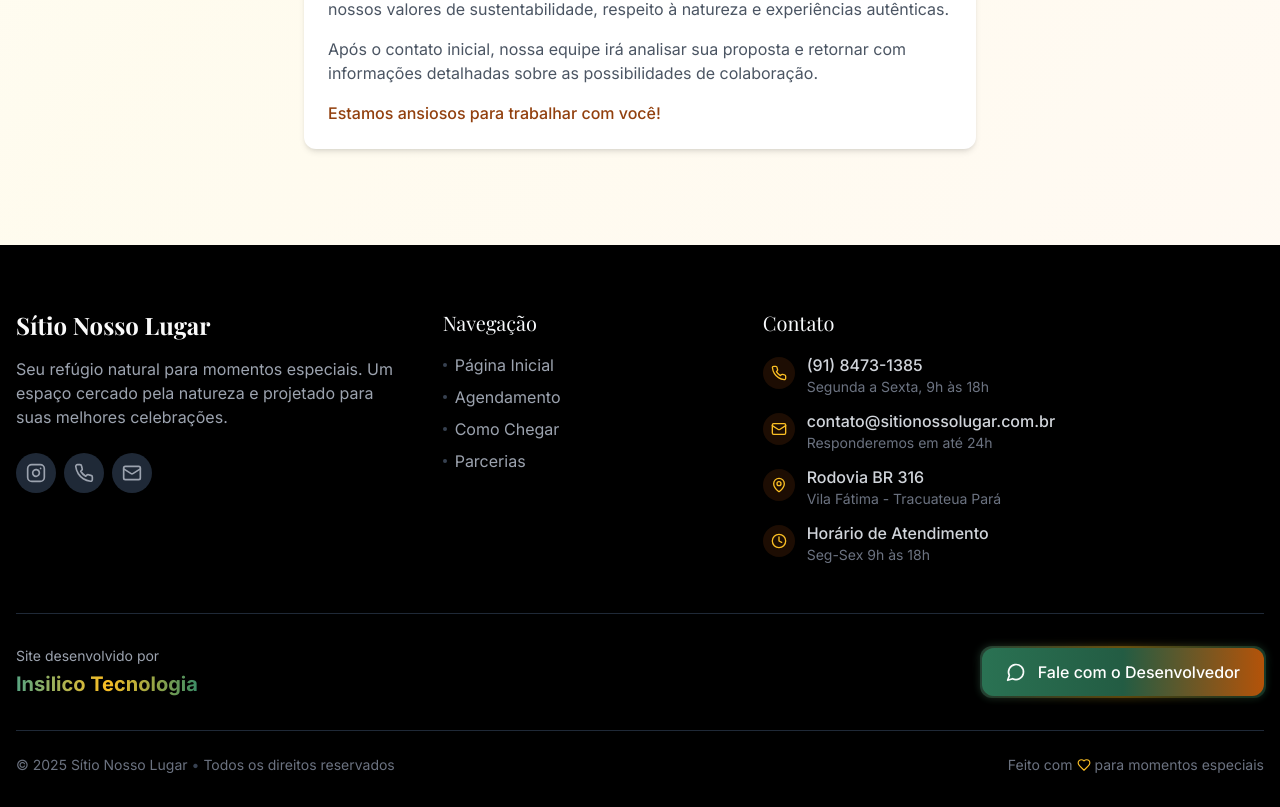
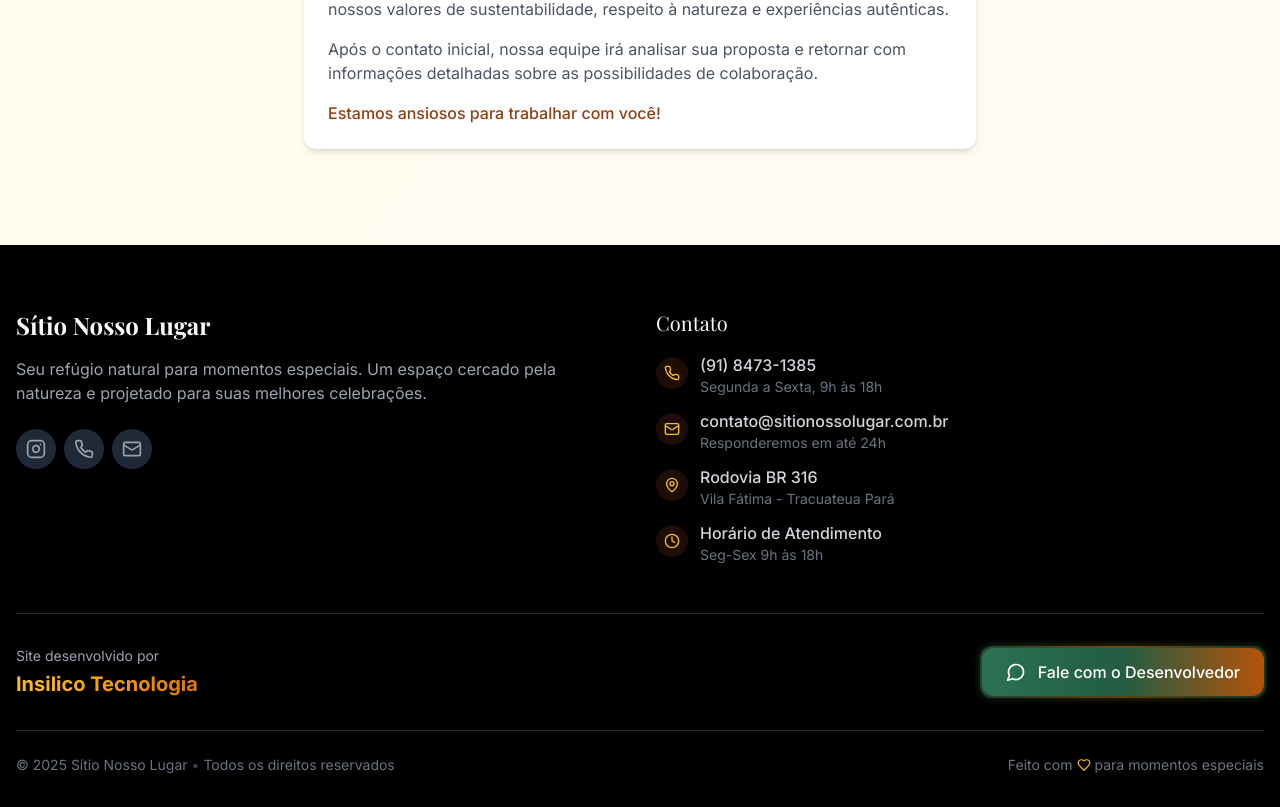
Before and after one commit to insilicotec/site-sitionossolugar, a React (Vite) app: page /parcerias in a window 1280 px wide. Shown: the part 1361-2168 px from the top of the page. Built offline with nearby package versions, Linux system fonts and the light colour scheme; a web font is replaced by a local one.

Commit message:
refactor: update Footer and HeroSection for improved layout and styling; enhance Agendamento page with consistent developer credits

```diff
--- a/src/components/Footer.tsx
+++ b/src/components/Footer.tsx
@@ -6,10 +6,9 @@ import { motion } from 'framer-motion';
 const Footer = () => {
   const currentYear = new Date().getFullYear();
   return <footer className="text-white pt-16 pb-8 bg-black bg-[nature-earth-600]">
-      <div className="container mx-auto px-4">
-        <div className="grid grid-cols-1 md:grid-cols-12 gap-8">
+      <div className="container mx-auto px-4">        <div className="grid grid-cols-1 md:grid-cols-2 gap-8">
           {/* Logo & About */}
-          <div className="md:col-span-4 space-y-4">
+          <div className="space-y-4">
             <motion.div initial={{
             opacity: 0,
             y: 20
@@ -29,34 +28,10 @@ const Footer = () => {
                 <SocialLink href="https://www.instagram.com/sitionossolugar/" icon={<Instagram size={20} />} />
                 <SocialLink href="tel:+559184731385" icon={<Phone size={20} />} />
                 <SocialLink href="mailto:contato@sitionossolugar.com" icon={<Mail size={20} />} />
-              </div>
-            </motion.div>
+              </div>            </motion.div>
           </div>
-
-          {/* Links */}
-          <motion.div className="md:col-span-3 space-y-4" initial={{
-          opacity: 0,
-          y: 20
-        }} whileInView={{
-          opacity: 1,
-          y: 0
-        }} transition={{
-          duration: 0.5,
-          delay: 0.1
-        }} viewport={{
-          once: true
-        }}>
-            <h3 className="text-xl font-medium mb-4 text-slate-50">Navegação</h3>
-            <ul className="space-y-2">
-              <FooterLink to="/">Página Inicial</FooterLink>
-              <FooterLink to="/agendamento">Agendamento</FooterLink>
-              <FooterLink to="/como-chegar">Como Chegar</FooterLink>
-              <FooterLink to="/parcerias">Parcerias</FooterLink>
-            </ul>
-          </motion.div>
-
-          {/* Contact */}
-          <motion.div className="md:col-span-5 space-y-4" initial={{
+            {/* Contact */}
+          <motion.div className="space-y-4" initial={{
           opacity: 0,
           y: 20
         }} whileInView={{
@@ -125,12 +100,11 @@ const Footer = () => {
             {/* Developer Credit */}
             <div className="flex items-center gap-4">
               <div className="text-center md:text-left">
-                <p className="text-gray-400 text-sm mb-1">Site desenvolvido por</p>
-                <motion.a
+                <p className="text-gray-400 text-sm mb-1">Site desenvolvido por</p>                <motion.a
                   href="https://www.instagram.com/insilicotec/"
                   target="_blank"
                   rel="noopener noreferrer"
-                  className="text-xl font-bold bg-gradient-to-r from-nature-400 via-amber-400 to-nature-500 bg-clip-text text-transparent hover:from-nature-300 hover:via-amber-300 hover:to-nature-400 transition-all duration-300"
+                  className="text-xl font-bold bg-gradient-to-r from-amber-400 via-amber-500 to-amber-600 bg-clip-text text-transparent hover:from-amber-300 hover:via-amber-400 hover:to-amber-500 transition-all duration-300"
                   whileHover={{ scale: 1.05 }}
                 >
                   Insilico Tecnologia
--- a/src/components/home/HeroSection.tsx
+++ b/src/components/home/HeroSection.tsx
@@ -50,21 +50,19 @@ const HeroSection = () => {
               </div>
               <span className="text-gray-800 font-medium text-sm md:text-base">Restaurante completo</span>
             </div>
-          </div>
-
-          {/* Action buttons */}
+          </div>          {/* Action buttons */}
           <div className="flex flex-col sm:flex-row gap-4 justify-center items-center">
             <Link to="/agendamento">
-              <Button className="w-full sm:w-auto bg-amber-700 hover:bg-amber-800 text-white px-8 py-3 text-lg font-medium rounded-lg">
+              <Button className="w-full sm:w-auto bg-amber-800 hover:bg-amber-900 text-white px-8 py-3 text-lg font-medium rounded-lg transition-all duration-300 hover:shadow-lg hover:shadow-amber-800/25 transform hover:-translate-y-0.5">
                 <Calendar className="mr-2 h-5 w-5" />
                 Entre em contato conosco
               </Button>
             </Link>
-              <a
+            <a
               href="https://www.instagram.com/sitionossolugar/"
               target="_blank"
               rel="noopener noreferrer"
-              className="inline-flex items-center gap-3 px-8 py-3 text-lg font-medium text-white bg-gradient-to-r from-amber-600 via-red-600 to-purple-600 rounded-lg hover:from-amber-700 hover:via-red-700 hover:to-purple-700 transition-colors"
+              className="w-full sm:w-auto inline-flex items-center justify-center gap-3 px-8 py-3 text-lg font-medium text-amber-800 bg-white border-2 border-amber-800 rounded-lg hover:bg-amber-800 hover:text-white transition-all duration-300 hover:shadow-lg hover:shadow-amber-800/25 transform hover:-translate-y-0.5"
             >
               <Instagram size={20} />
               <span>Instagram</span>
--- a/src/pages/Agendamento.tsx
+++ b/src/pages/Agendamento.tsx
@@ -103,11 +103,10 @@ ${data.observacoes ? `📝 *OBSERVAÇÕES*\n${data.observacoes}\n\n` : ""}🙏 A
 
       {/* Discreet Developer Credits */}
       <div className="py-2 bg-gray-100 text-center text-xs text-gray-500">
-        <div className="container px-4">
-          <p>
-            Desenvolvido por <a href="https://www.instagram.com/insilicotec/" target="_blank" rel="noopener noreferrer" className="text-sitio-green-dark hover:underline">Insilico tecnologia</a> •
-            <a href="https://wa.me/5591988939655" target="_blank" rel="noopener noreferrer" className="ml-1 text-sitio-green-dark hover:underline">(91) 98893-9655</a> •
-            <a href="https://www.instagram.com/insilicotec/" target="_blank" rel="noopener noreferrer" className="ml-1 text-sitio-green-dark hover:underline">@insilicotec</a>
+        <div className="container px-4">          <p>
+            Desenvolvido por <a href="https://www.instagram.com/insilicotec/" target="_blank" rel="noopener noreferrer" className="text-amber-600 hover:text-amber-700 hover:underline">Insilico tecnologia</a> •
+            <a href="https://wa.me/5591988939655" target="_blank" rel="noopener noreferrer" className="ml-1 text-amber-600 hover:text-amber-700 hover:underline">(91) 98893-9655</a> •
+            <a href="https://www.instagram.com/insilicotec/" target="_blank" rel="noopener noreferrer" className="ml-1 text-amber-600 hover:text-amber-700 hover:underline">@insilicotec</a>
           </p>
         </div>
       </div>
--- a/src/pages/Agendamento_new.tsx
+++ b/src/pages/Agendamento_new.tsx
@@ -102,7 +102,7 @@ ${data.observacoes ? `📝 *OBSERVAÇÕES*\n${data.observacoes}\n\n` : ""}🙏 A
       <div className="py-2 bg-gray-100 text-center text-xs text-gray-500">
         <div className="container px-4">
           <p>
-            Desenvolvido por <a href="https://www.instagram.com/insilicotec/" target="_blank" rel="noopener noreferrer" className="text-sitio-green-dark hover:underline">Insilico tecnologia</a> •
+            Desenvolvido por <a href="https://www.instagram.com/insilicotec/" target="_blank" rel="noopener noreferrer" className="text-amber-600 hover:text-amber-700 hover:underline">Insilico tecnologia</a> •
             <a href="https://wa.me/5591988939655" target="_blank" rel="noopener noreferrer" className="ml-1 text-sitio-green-dark hover:underline">(91) 98893-9655</a> •
             <a href="https://www.instagram.com/insilicotec/" target="_blank" rel="noopener noreferrer" className="ml-1 text-sitio-green-dark hover:underline">@insilicotec</a>
           </p>
--- a/src/pages/Agendamento_old.tsx
+++ b/src/pages/Agendamento_old.tsx
@@ -102,7 +102,7 @@ ${data.observacoes ? `📝 *OBSERVAÇÕES*\n${data.observacoes}\n\n` : ""}🙏 A
       <div className="py-2 bg-gray-100 text-center text-xs text-gray-500">
         <div className="container px-4">
           <p>
-            Desenvolvido por <a href="https://www.instagram.com/insilicotec/" target="_blank" rel="noopener noreferrer" className="text-sitio-green-dark hover:underline">Insilico tecnologia</a> •
+            Desenvolvido por <a href="https://www.instagram.com/insilicotec/" target="_blank" rel="noopener noreferrer" className="text-amber-600 hover:text-amber-700 hover:underline">Insilico tecnologia</a> •
             <a href="https://wa.me/5591988939655" target="_blank" rel="noopener noreferrer" className="ml-1 text-sitio-green-dark hover:underline">(91) 98893-9655</a> •
             <a href="https://www.instagram.com/insilicotec/" target="_blank" rel="noopener noreferrer" className="ml-1 text-sitio-green-dark hover:underline">@insilicotec</a>
           </p>      </div>
```
